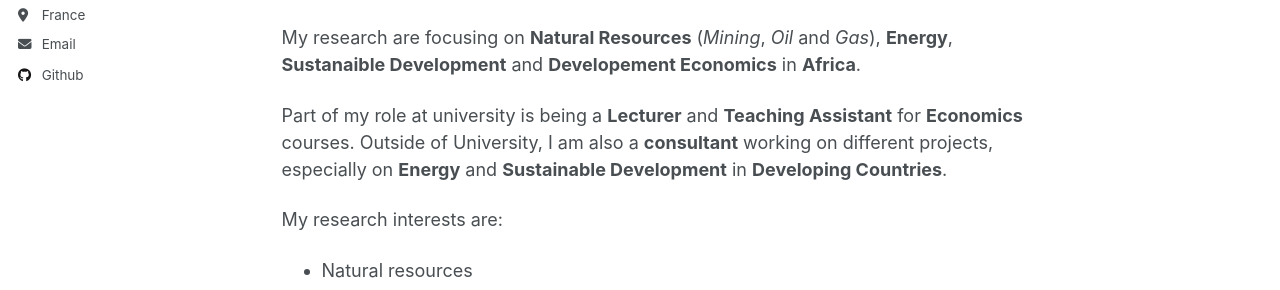
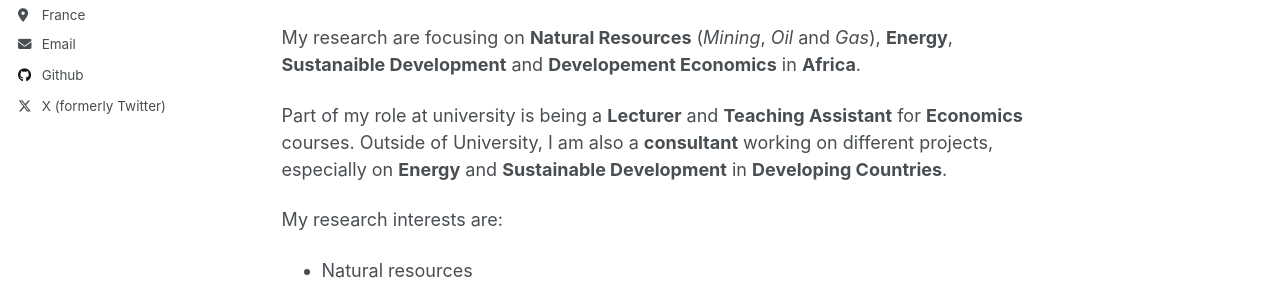
Before and after one commit to mboundordiouf/mboundordiouf.github.io, a Jekyll site: the page built from _pages/about.md, in a window 1280 px wide. Shown: the part 329-619 px from the top of the page. Built offline with Jekyll 4.4.1, drawn with Linux system fonts in a browser that asks for light colours.

Commit message:
Update _config.yml

```diff
--- a/_config.yml
+++ b/_config.yml
@@ -104,14 +104,14 @@ author:
   instagram        :
   impactstory      : #"https://profiles.impactstory.org/u/xxxx-xxxx-xxxx-xxxx"
   lastfm           :
-  LinkedIn         :  "https://www.linkedin.com/in/mboundor-diouf-246990163/"
+  LinkedIn         :  https://www.linkedin.com/in/mboundor-diouf-246990163/
   orcid            :
   pinterest        :
   soundcloud       :
   stackoverflow    : # http://stackoverflow.com/users/123456/username
   steam            :
   tumblr           :
-  twitter          : #"MboundorDiouf"
+  twitter          :  "MboundorDiouf"
   vine             :
   weibo            :
   xing             :
```
